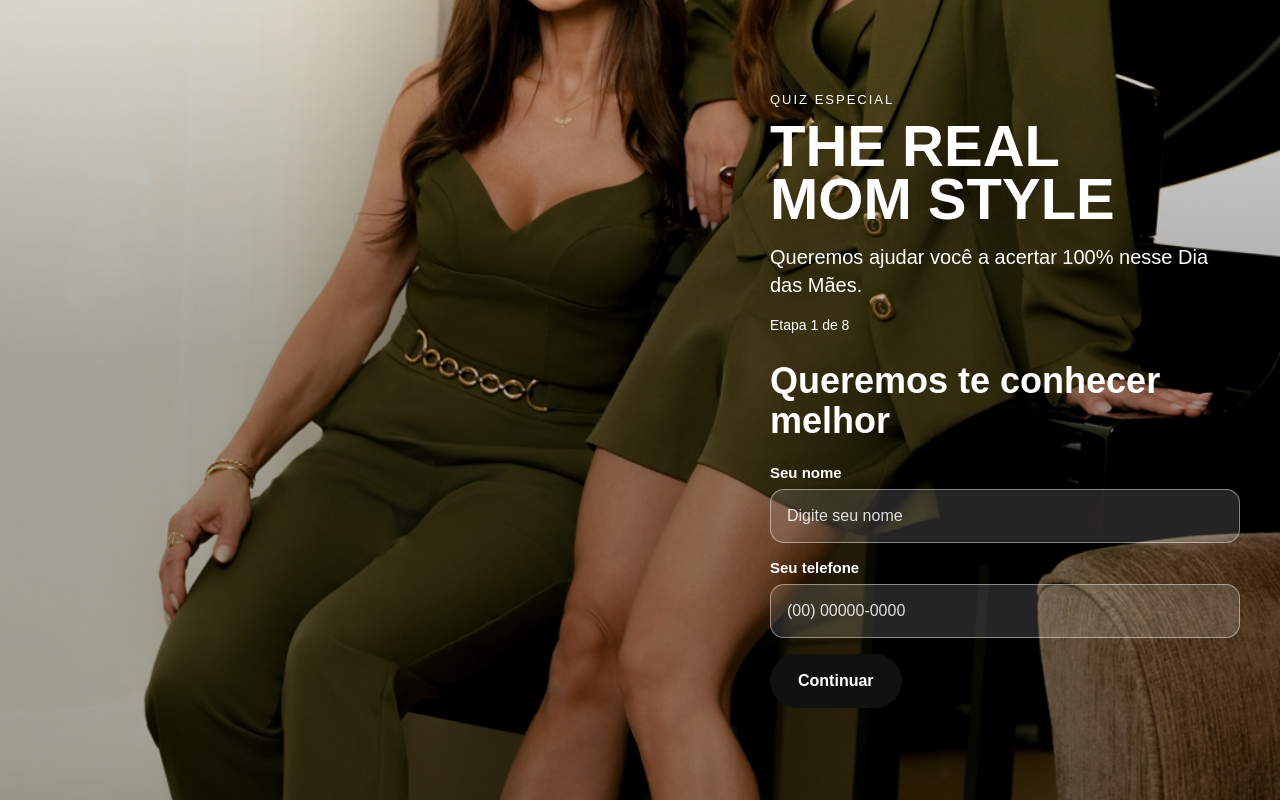
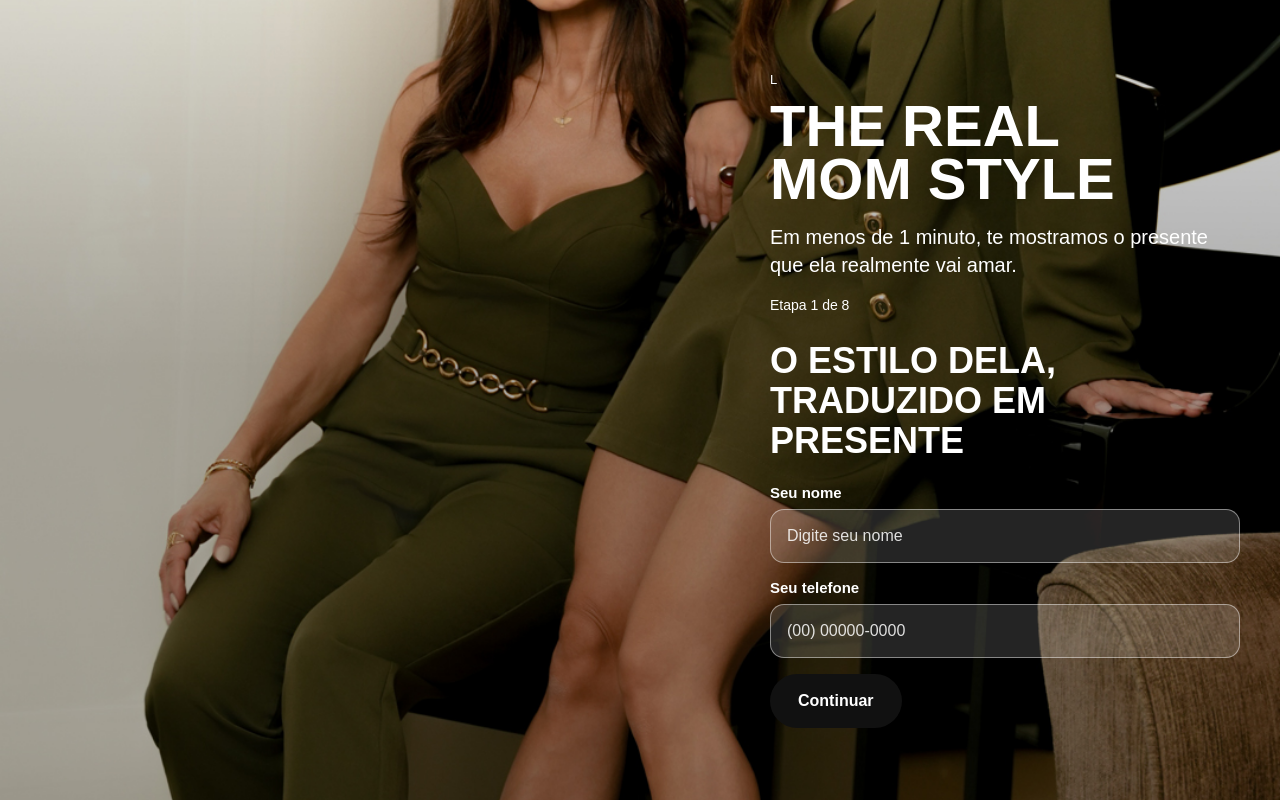
Before and after one commit to leticianazario98-maker/testedois, a plain HTML site: page index.html in a window 1280 px wide. Drawn offline with Linux system fonts and the light colour scheme.

Commit message:
Update quiz introduction text in index.html

```diff
--- a/index.html
+++ b/index.html
@@ -10,12 +10,12 @@
   <div class="quiz-app">
     <section class="quiz-screen hero-step active" id="step-cover">
       <div class="hero-content">
-        <p class="kicker">Quiz Especial</p>
+        <p class="kicker">l</p>
         <h1>THE REAL<br>MOM STYLE</h1>
-        <p class="subtitle">Queremos ajudar você a acertar 100% nesse Dia das Mães.</p>
+        <p class="subtitle">Em menos de 1 minuto, te mostramos o presente que ela realmente vai amar.</p>
         <p class="step-indicator">Etapa 1 de 8</p>
 
-        <h2>Queremos te conhecer melhor</h2>
+        <h2>O ESTILO DELA, TRADUZIDO EM PRESENTE</h2>
 
         <div class="form-group">
           <label for="nome">Seu nome</label>
```
